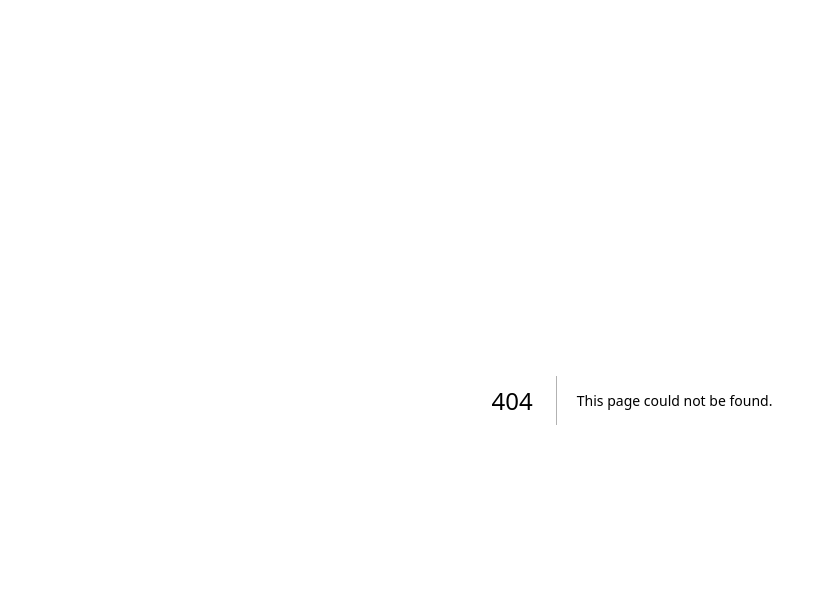
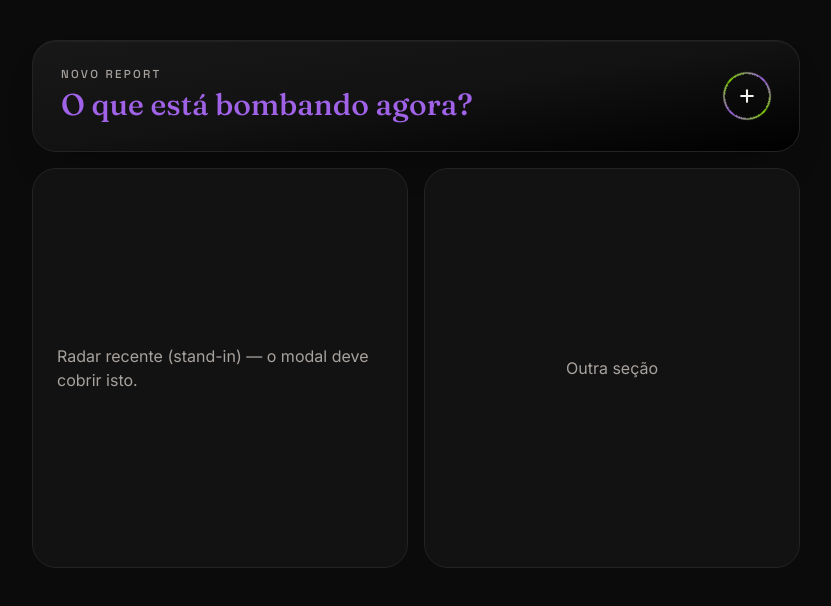
Before and after one commit to theacidtimes/trendreport, a Next.js app: page /preview-modal in a window 1280 px wide. Before the commit this address had no page. Shown: the top 606 px of the page, without its empty margins (8-839 px from the left). Built offline with nearby package versions, Linux system fonts and the light colour scheme.

Commit message:
UI update

```diff
--- a/app/dashboard/NewReportDialog.tsx
+++ b/app/dashboard/NewReportDialog.tsx
@@ -1,8 +1,10 @@
 "use client";
 
 import { useCallback, useEffect, useState } from "react";
-import { Plus, X } from "lucide-react";
+import { createPortal } from "react-dom";
+import { X } from "lucide-react";
 import BriefingForm from "@/components/BriefingForm";
+import AnimatedPlusBadge from "@/components/AnimatedPlusBadge";
 
 export default function NewReportDialog() {
   const [open, setOpen] = useState(false);
@@ -38,22 +40,20 @@ export default function NewReportDialog() {
       <button
         type="button"
         onClick={() => setOpen(true)}
-        className="group sm:col-span-2 rounded-3xl bg-purple p-6 md:p-7 flex items-center justify-between gap-4 text-left transition-colors duration-300 ease-spring hover:bg-purple-mid shadow-card"
+        className="group sm:col-span-2 rounded-3xl bg-gradient-to-br from-surface-2 via-surface to-black border border-border p-6 md:p-7 flex items-center justify-between gap-4 text-left transition-colors duration-300 ease-spring hover:border-purple/40 shadow-card"
       >
         <div className="flex flex-col gap-1.5">
-          <span className="kicker text-white/60">Novo report</span>
-          <h1 className="font-serif text-white font-medium text-2xl md:text-3xl leading-tight">
+          <span className="kicker text-purple/60">Novo report</span>
+          <h1 className="font-serif text-purple font-medium text-2xl md:text-3xl leading-tight">
             O que está bombando agora?
           </h1>
         </div>
-        <span className="shrink-0 w-12 h-12 rounded-full bg-lime text-black flex items-center justify-center group-hover:scale-105 transition-transform duration-300 ease-spring">
-          <Plus className="w-6 h-6" strokeWidth={2.5} />
-        </span>
+        <AnimatedPlusBadge />
       </button>
 
-      {open && (
+      {open && createPortal(
         <div
-          className="fixed inset-0 z-50 flex items-start justify-center overflow-y-auto bg-black/70 backdrop-blur-sm p-4 sm:p-6 md:p-10"
+          className="fixed inset-0 z-[100] flex items-start justify-center overflow-y-auto bg-black/70 backdrop-blur-sm p-4 sm:p-6 md:p-10"
           onClick={close}
         >
           <div
@@ -84,7 +84,8 @@ export default function NewReportDialog() {
 
             <BriefingForm onLoadingChange={setLoading} />
           </div>
-        </div>
+        </div>,
+        document.body
       )}
     </>
   );
--- /dev/null
+++ b/app/preview-modal/page.tsx
@@ -0,0 +1,17 @@
+import NewReportDialog from "@/app/dashboard/NewReportDialog";
+
+export default function PreviewModal() {
+  return (
+    <div className="min-h-screen bg-bg p-10">
+      <div className="grid grid-cols-1 sm:grid-cols-2 gap-4 max-w-3xl">
+        <NewReportDialog />
+        <div className="rounded-3xl bg-surface border border-border p-6 min-h-[400px] flex items-center justify-center text-muted">
+          Radar recente (stand-in) — o modal deve cobrir isto.
+        </div>
+        <div className="rounded-3xl bg-surface border border-border p-6 min-h-[400px] flex items-center justify-center text-muted">
+          Outra seção
+        </div>
+      </div>
+    </div>
+  );
+}
--- /dev/null
+++ b/components/AnimatedPlusBadge.tsx
@@ -0,0 +1,29 @@
+import { Plus } from "lucide-react";
+
+// Plus dentro de um anel de gradiente (verde/roxo) que gira continuamente.
+// O centro é transparente — o fundo do card aparece através do anel.
+export default function AnimatedPlusBadge({
+  size = 48,
+}: {
+  size?: number;
+}) {
+  return (
+    <span
+      className="relative grid place-items-center shrink-0"
+      style={{ width: size, height: size }}
+    >
+      <span
+        aria-hidden
+        className="absolute inset-0 rounded-full animate-[spin_4s_linear_infinite]"
+        style={{
+          background:
+            "conic-gradient(from 0deg, #81d300, #a063e8, #81d300, #a063e8, #81d300)",
+          WebkitMask:
+            "radial-gradient(farthest-side, transparent calc(100% - 2px), #000 calc(100% - 2px))",
+          mask: "radial-gradient(farthest-side, transparent calc(100% - 2px), #000 calc(100% - 2px))",
+        }}
+      />
+      <Plus className="relative w-5 h-5 text-white" strokeWidth={2.5} />
+    </span>
+  );
+}
--- a/components/BriefingForm.tsx
+++ b/components/BriefingForm.tsx
@@ -2,7 +2,7 @@
 
 import { useState } from "react";
 import { useRouter } from "next/navigation";
-import { ArrowRight, Loader2, Plus, TriangleAlert, X } from "lucide-react";
+import { ArrowRight, Loader2, Plus, TriangleAlert, Upload, X } from "lucide-react";
 import * as yaml from "js-yaml";
 
 function todayISO(): string {
@@ -41,6 +41,39 @@ export default function BriefingForm({
 
   function removeMeme(index: number) {
     setMemes((prev) => (prev.length === 1 ? [""] : prev.filter((_, i) => i !== index)));
+  }
+
+  async function handleYamlUpload(e: React.ChangeEvent<HTMLInputElement>) {
+    const file = e.target.files?.[0];
+    e.target.value = ""; // permite reenviar o mesmo arquivo
+    if (!file) return;
+
+    setError("");
+    try {
+      const text = await file.text();
+      const parsed = yaml.load(text);
+
+      if (!parsed || typeof parsed !== "object") {
+        setError("Arquivo YAML inválido.");
+        return;
+      }
+
+      const b = parsed as Record<string, unknown>;
+      const str = (v: unknown) => (typeof v === "string" ? v : v == null ? "" : String(v));
+
+      if (b.data != null) setData(str(b.data));
+      if (b.cliente != null) setCliente(str(b.cliente));
+      if (b.tom != null) setTom(str(b.tom));
+      if (b.contexto != null) setContexto(str(b.contexto));
+      if (b.quero != null) setQuero(str(b.quero));
+
+      if (Array.isArray(b.memes_que_vi)) {
+        const list = b.memes_que_vi.map(str).filter(Boolean);
+        setMemes(list.length > 0 ? list : [""]);
+      }
+    } catch {
+      setError("Não foi possível ler o YAML. Confira o formato.");
+    }
   }
 
   async function handleSubmit(e: React.FormEvent) {
@@ -107,6 +140,23 @@ export default function BriefingForm({
   return (
     <>
       <form onSubmit={handleSubmit} className="flex flex-col gap-5">
+        <label className="group flex items-center gap-3 rounded-xl border border-dashed border-border bg-surface/60 px-4 py-3 cursor-pointer hover:border-lime/40 transition-colors">
+          <span className="shrink-0 w-9 h-9 rounded-lg bg-surface-2 border border-border grid place-items-center text-muted group-hover:text-lime transition-colors">
+            <Upload className="w-4 h-4" strokeWidth={2} />
+          </span>
+          <span className="flex flex-col">
+            <span className="text-white text-sm font-medium">Já tem um briefing pronto?</span>
+            <span className="text-muted text-[13px]">Suba um arquivo .yaml e a gente preenche os campos.</span>
+          </span>
+          <input
+            type="file"
+            accept=".yaml,.yml,text/yaml,application/x-yaml"
+            onChange={handleYamlUpload}
+            disabled={loading}
+            className="sr-only"
+          />
+        </label>
+
         <div className="grid grid-cols-1 sm:grid-cols-2 gap-4">
           <div className="flex flex-col gap-1.5">
             <label className="text-muted text-[11px] uppercase tracking-[0.1em] font-medium font-body">
@@ -217,7 +267,7 @@ export default function BriefingForm({
         <button
           type="submit"
           disabled={loading}
-          className="bg-lime text-black font-semibold text-[15px] tracking-[-0.01em] h-14 rounded-full w-full flex items-center justify-center gap-2 shadow-lime hover:brightness-105 transition-[filter] disabled:opacity-70 disabled:pointer-events-none"
+          className="self-end bg-lime text-black font-semibold text-sm tracking-[-0.01em] h-11 px-6 rounded-full inline-flex items-center justify-center gap-2 hover:brightness-105 transition-[filter] disabled:opacity-70 disabled:pointer-events-none"
         >
           {loading ? (
             <>
```
